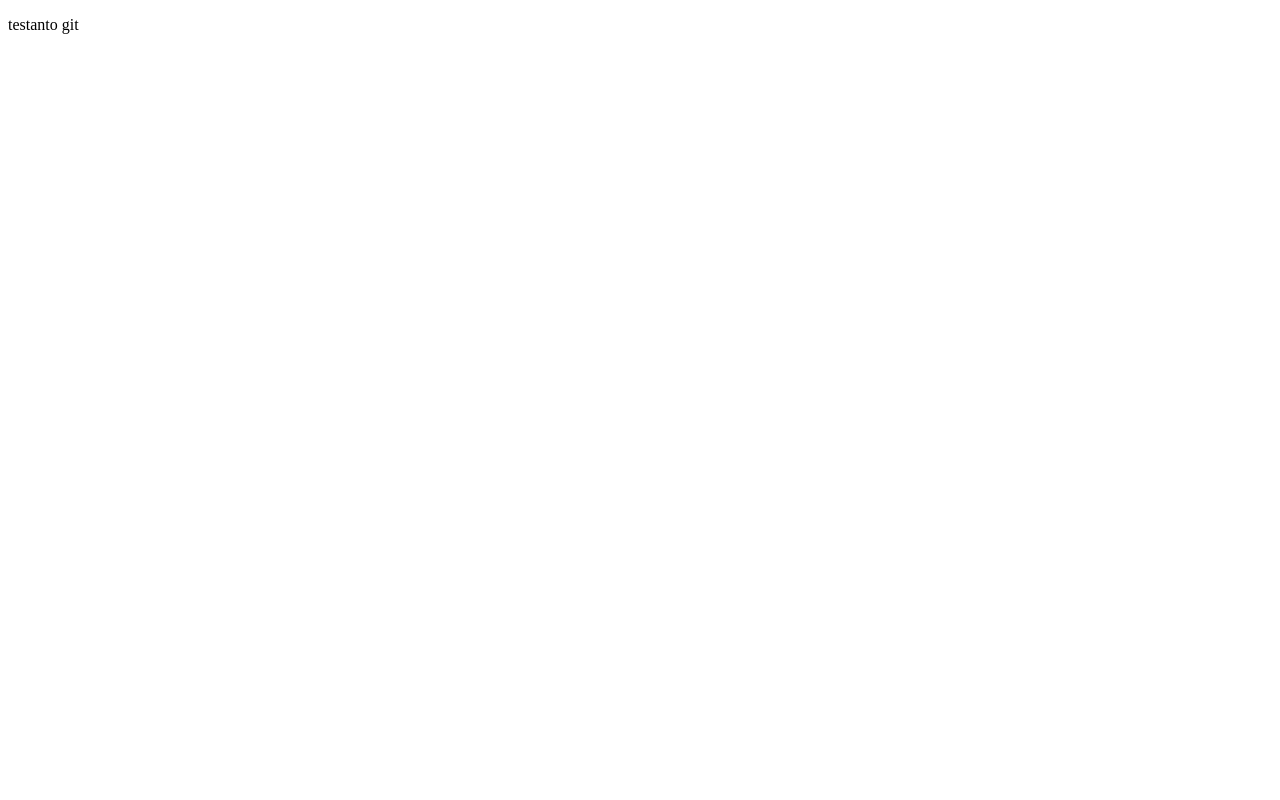
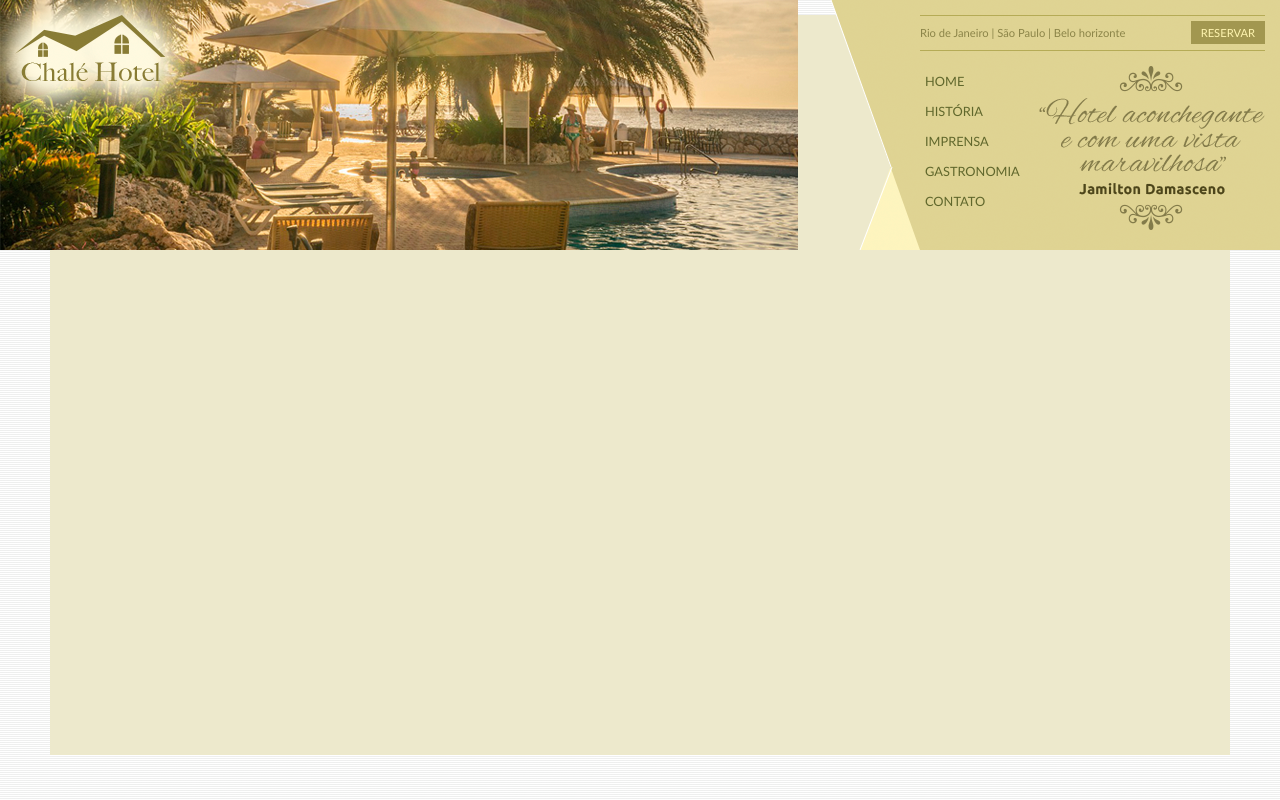
Before and after one commit to marianasouzabsb/hotelchale, a plain HTML site: page index.html in a window 1280 px wide. Drawn offline with Linux system fonts and the light colour scheme.

Commit message:
imagens atualizadas

```diff
--- a/index.html
+++ b/index.html
@@ -1,13 +1,47 @@
 <!DOCTYPE html>
-<html lang="en">
+<html lang="pt-br">
 <head>
     <meta charset="UTF-8">
     <meta name="viewport" content="width=device-width, initial-scale=1.0">
-    <title>Hotel Chalé</title>
+    <link rel="stylesheet" href="./style.css">
+    <title>Chalé</title>
 </head>
 <body>
+    <div id="container"> <!-- inicio do container -->
+        <div id="top"><!-- inicio  do top -->
 
-    <p>testanto git </p>
+            <div id="area-logo">
+                <h1 class="logo">
+                    <a href="">Chalé Hotel </a>
+                </h1>
+
+            </div>
+
+            <div id="area-menu">
+                <div id="conteudo-menu">
+                    <div id="menu-locais">
+                        <span class="locais">
+                            Rio de Janeiro | São Paulo | Belo horizonte
+                        </span>
+                        <a class="reserva" href="">Reservar</a>
+                        <div style="clear: both;"></div>
+                    </div>
+                    <div id="menu">
+                        <ul id="navegação">
+                        <li><a href="">Home</a></li>
+                        <li><a href="">História</a></li>
+                        <li><a href="">Imprensa</a></li>
+                        <li><a href="">Gastronomia</a></li>
+                        <li><a href="">Contato</a></li>
+                        </ul>
+                        <img class="depoimento" src="./img/depoimento.png" alt="">
+
+                    </div>
+                </div>
+            </div>
+
+        </div> <!-- fim do top -->
+    </div> <!-- fim do container -->
 
 </body>
 </html>
```
Also changed, not shown: img/apartamento.jpg (added), img/bg-area-lateral.png (added), img/bg-area-principal.png (added), img/bg-container.png (added), img/bg-linha.gif (added), img/bg-rodape.png (added), img/bg.png (added), img/depoimento.png (added), img/logo.png (added), img/ornamento.png (added), img/piscina.jpg (added), img/restaurante.jpg (added), img/topo-imagem-lateral.png (added), img/topo-imagem-principal.png (added), 1 more files.
